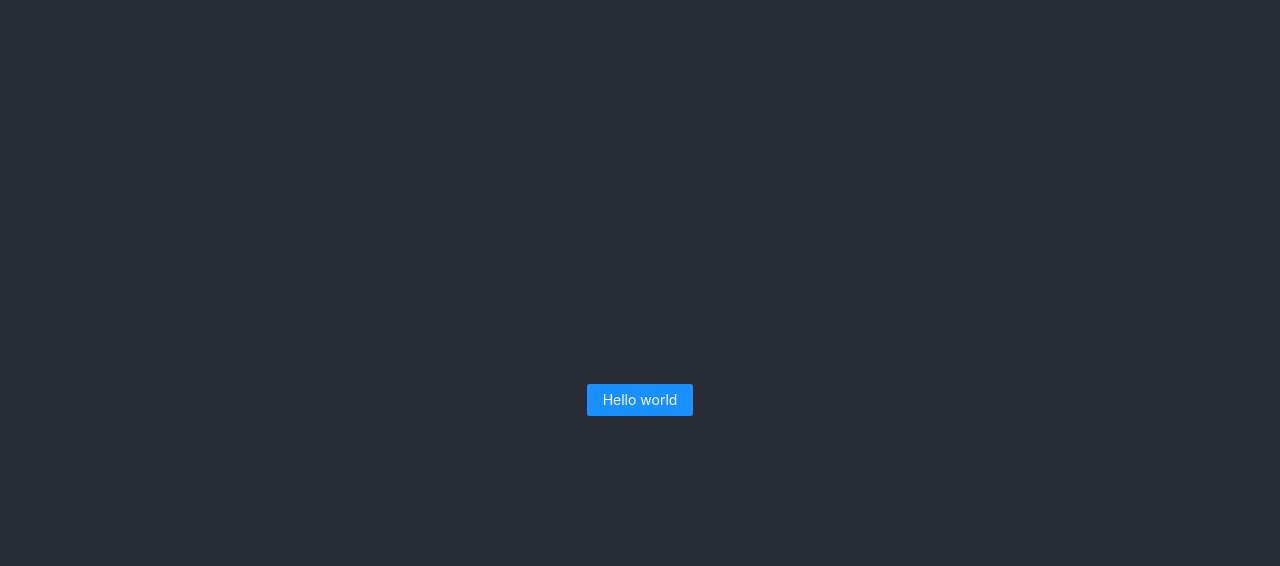
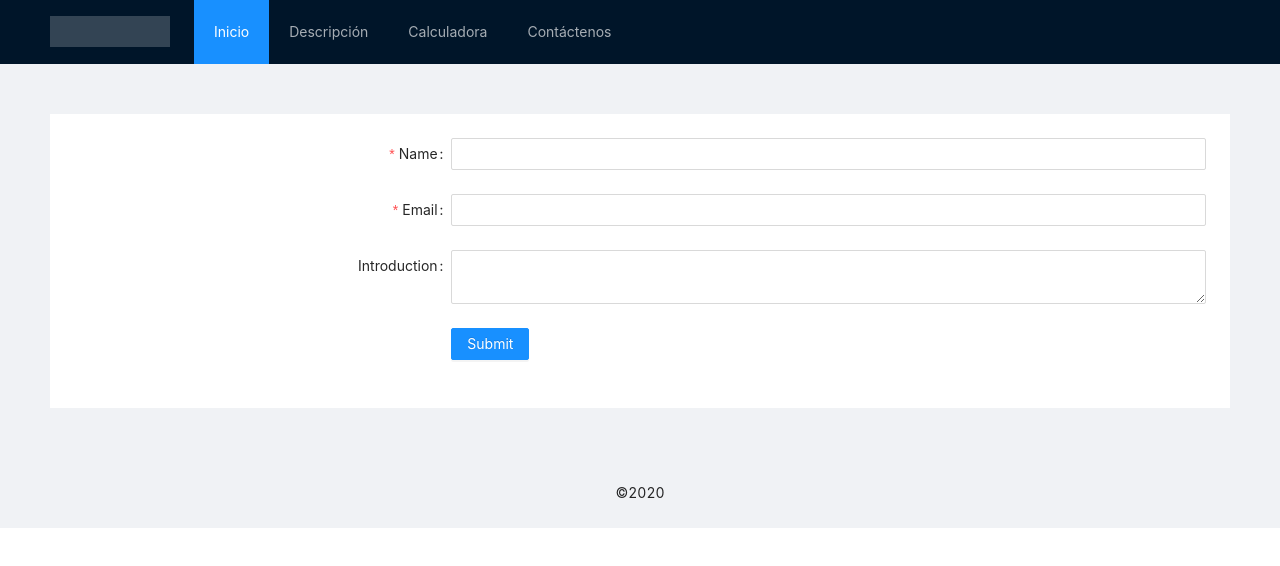
Before and after one commit to duodata/biocomp-frontend, a React (Create React App) app: page /contact in a window 1280 px wide. Shown: the top 566 px of the page. Built offline with nearby package versions, Linux system fonts and the light colour scheme.

Commit message:
Navigation and skeleton

```diff
--- a/src/App.css
+++ b/src/App.css
@@ -1,40 +1,18 @@
-@import '~antd/dist/antd.css';
-
-.App {
-  text-align: center;
+.site-layout-content {
+  background: #fff;
+  padding: 24px;
+  min-height: 280px;
 }
-
-.App-logo {
-  height: 40vmin;
-  pointer-events: none;
+.logo {
+  width: 120px;
+  height: 31px;
+  background: rgba(255, 255, 255, 0.2);
+  margin: 16px 24px 16px 0;
+  float: left;
 }
-
-@media (prefers-reduced-motion: no-preference) {
-  .App-logo {
-    animation: App-logo-spin infinite 20s linear;
+  [data-theme="dark"] .site-layout-content {
+    background: #141414;
   }
-}
-
-.App-header {
-  background-color: #282c34;
-  min-height: 100vh;
-  display: flex;
-  flex-direction: column;
-  align-items: center;
-  justify-content: center;
-  font-size: calc(10px + 2vmin);
-  color: white;
-}
-
-.App-link {
-  color: #61dafb;
-}
-
-@keyframes App-logo-spin {
-  from {
-    transform: rotate(0deg);
+  [data-theme="dark"] .logo {
+    background: rgba(255,255,255,0.3);
   }
-  to {
-    transform: rotate(360deg);
-  }
-}
--- a/src/App.js
+++ b/src/App.js
@@ -1,14 +1,47 @@
 import React from 'react';
-import { Button } from 'antd';
+import 'antd/dist/antd.css';
 import './App.css';
+import { Layout, Menu } from 'antd';
+import {
+  BrowserRouter as Router,
+  Switch,
+  Route,
+  Link
+} from "react-router-dom";
+
+import Home from './pages/Home';
+import Info from './pages/Info';
+import Calc from './pages/Calc';
+import Contact from './pages/Contact';
+
+const { Header, Content, Footer } = Layout;
 
 function App() {
   return (
-    <div className="App">
-      <header className="App-header">
-        <Button type="primary">Hello world</Button>
-      </header>
-    </div>
+    <Router>
+      <Layout>
+        <Header className="header">
+          <div className="logo" />
+          <Menu theme="dark" mode="horizontal" defaultSelectedKeys={['home']}>
+            <Menu.Item key="home"><Link to="/">Inicio</Link></Menu.Item>
+            <Menu.Item key="info"><Link to="/info/">Descripción</Link></Menu.Item>
+            <Menu.Item key="calc"><Link to="/calc/">Calculadora</Link></Menu.Item>
+            <Menu.Item key="contact"><Link to="/contact/">Contáctenos</Link></Menu.Item>
+          </Menu>
+        </Header>
+        <Content style={{ padding: '50px' }}>
+          <div className="site-layout-content">
+            <Switch>
+              <Route exact path="/" component={Home} />
+              <Route exact path="/info/" component={Info} />
+              <Route exact path="/calc/" component={Calc} />
+              <Route exact path="/contact/" component={Contact} />
+            </Switch>
+          </div>
+        </Content>
+        <Footer style={{ textAlign: 'center' }}>©2020</Footer>
+      </Layout>
+    </Router>
   );
 }
 
--- /dev/null
+++ b/src/pages/Calc.js
@@ -0,0 +1,7 @@
+import React from 'react';
+
+export default () => {
+  return (
+    <div>Calc</div>
+  );
+}
--- /dev/null
+++ b/src/pages/Contact.js
@@ -0,0 +1,60 @@
+import React from 'react';
+import { Form, Input, InputNumber, Button } from 'antd';
+
+const layout = {
+  labelCol: {
+    span: 8,
+  },
+  wrapperCol: {
+    span: 16,
+  },
+};
+const validateMessages = {
+  required: '${label} is required!',
+  types: {
+    email: '${label} is not validate email!',
+    number: '${label} is not a validate number!',
+  },
+};
+
+export default () => {
+  const onFinish = values => {
+    console.log(values);
+  };
+
+  return (
+    <Form {...layout} name="nest-messages" onFinish={onFinish} validateMessages={validateMessages}>
+      <Form.Item
+        name={['user', 'name']}
+        label="Name"
+        rules={[
+          {
+            required: true,
+          },
+        ]}
+      >
+        <Input />
+      </Form.Item>
+      <Form.Item
+        name={['user', 'email']}
+        label="Email"
+        rules={[
+          {
+            type: 'email',
+            required: true,
+          },
+        ]}
+      >
+        <Input />
+      </Form.Item>
+      <Form.Item name={['user', 'introduction']} label="Introduction">
+        <Input.TextArea />
+      </Form.Item>
+      <Form.Item wrapperCol={{ ...layout.wrapperCol, offset: 8 }}>
+        <Button type="primary" htmlType="submit">
+          Submit
+        </Button>
+      </Form.Item>
+    </Form>
+  );
+}
--- /dev/null
+++ b/src/pages/Home.js
@@ -0,0 +1,7 @@
+import React from 'react';
+
+export default () => (
+  <div>
+      Home
+  </div>
+);
--- /dev/null
+++ b/src/pages/Info.js
@@ -0,0 +1,7 @@
+import React from 'react';
+
+export default () => (
+  <div>
+      Info
+  </div>
+);
```
